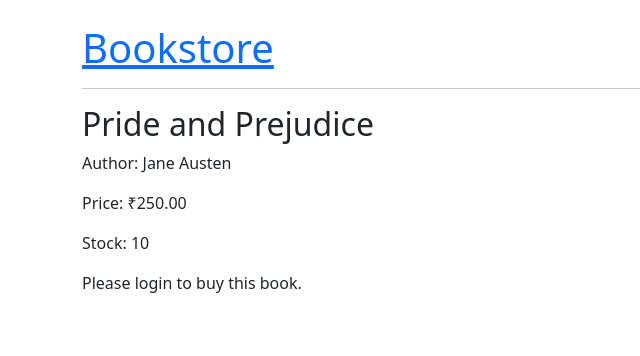
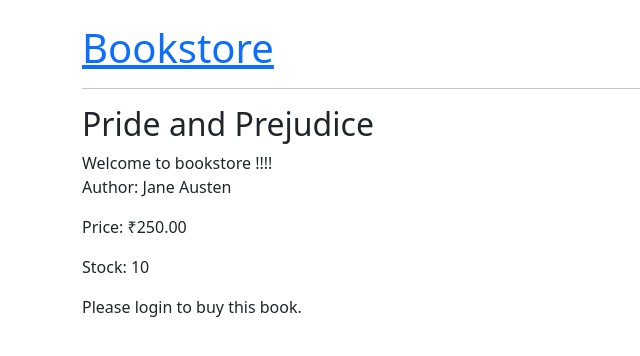
Before and after one commit to harshadakhorgade/CICD_Project, a Django app: page /book/1/ in a window 1280 px wide. Shown: the top 356 px of the page, without its empty margins (0-640 px from the left). Run offline with Django 4.2, Linux system fonts and the light colour scheme; data comes from the database, SQL or seed files in the repository.

Commit message:
Test CD pipeline with updated view

```diff
--- a/bookstore/templates/bookstore/book_detail.html
+++ b/bookstore/templates/bookstore/book_detail.html
@@ -2,6 +2,7 @@
 
 {% block content %}
   <h2>{{ book.title }}</h2>
+  Welcome to bookstore !!!!
   <p>Author: {{ book.author.name }}</p>
   <p>Price: ₹{{ book.price }}</p>
   <p>Stock: {{ book.stock }}</p>
```
